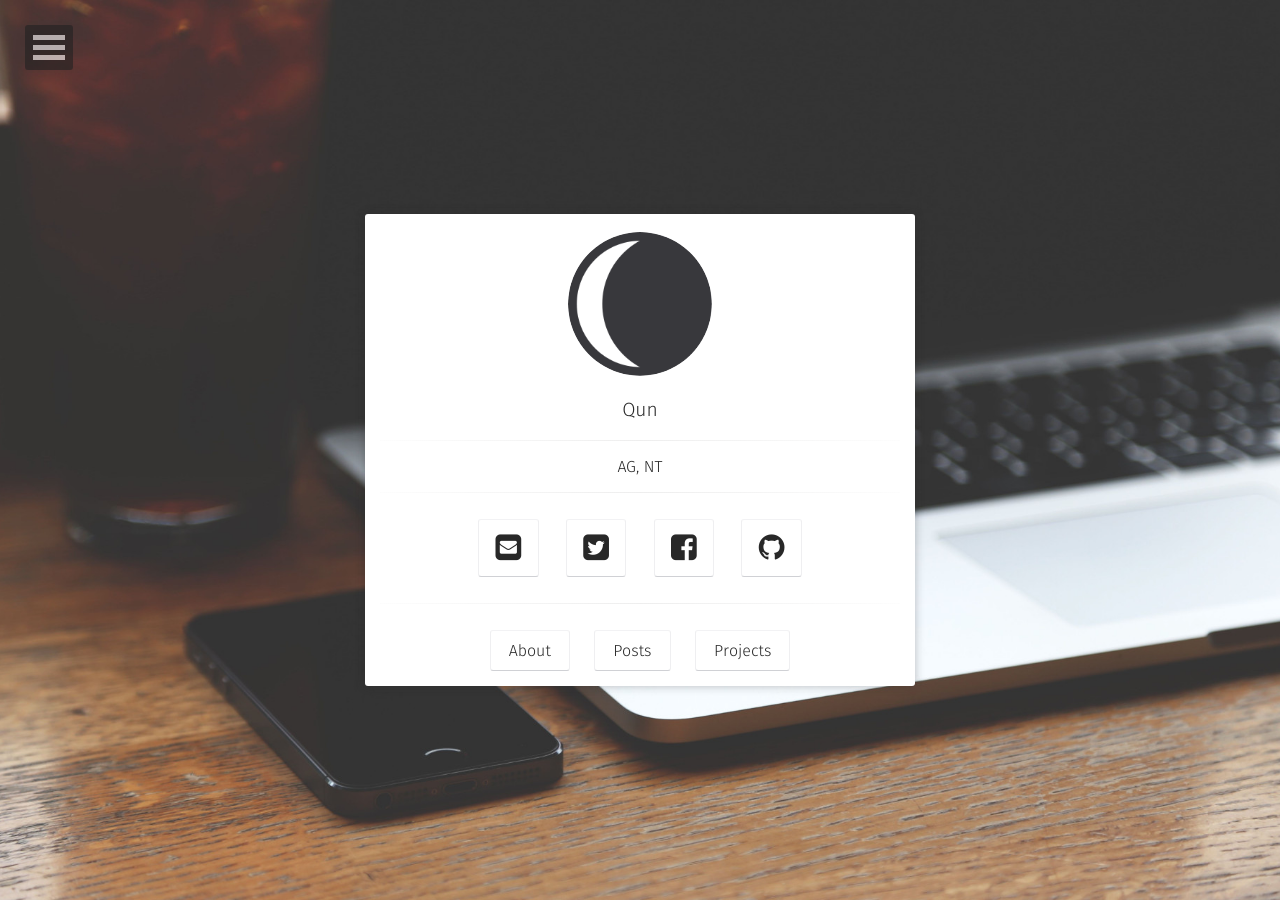
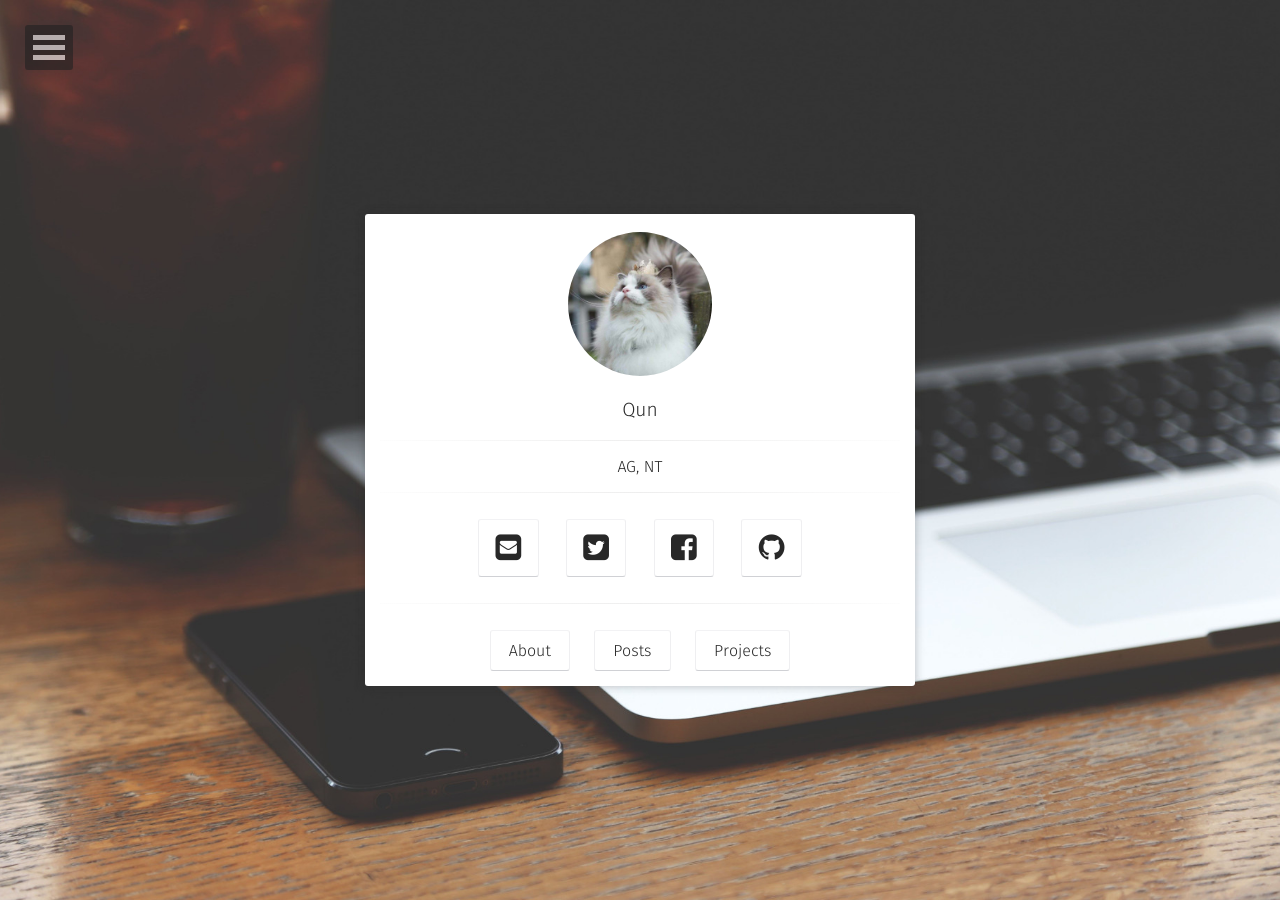
Before and after one commit to UGAQun/UGAQun.github.io, a Jekyll site: the page built from index.html, in a window 1280 px wide. Built offline with Jekyll 4.4.1, drawn with Linux system fonts in a browser that asks for light colours; some web fonts are replaced.

Commit message:
change logo

```diff
--- a/_config.yml
+++ b/_config.yml
@@ -4,7 +4,7 @@ bio:                'AG, NT'
 description:        "Moon is a minimal, one column jekyll theme for your blog."
 reading_time:       true
 words_per_minute:   200
-logo:               'assets/img/logo.png'
+logo:               'assets/img/logo.jpeg'
 background:         'assets/img/placeholder-big.jpg'
 tiled_bg:           false   # Set this true if you want to tile your background image, otherwise it will be covered
 locale:             en_US
```
Also changed, not shown: assets/img/logo.jpeg (added).
